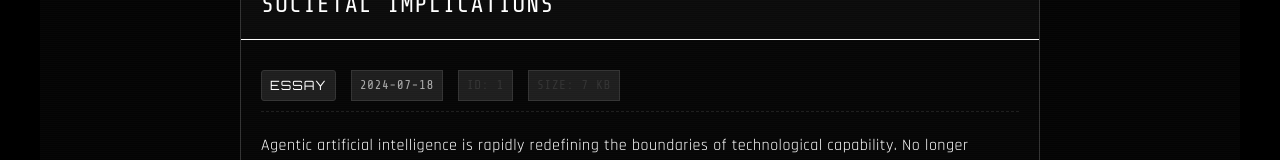
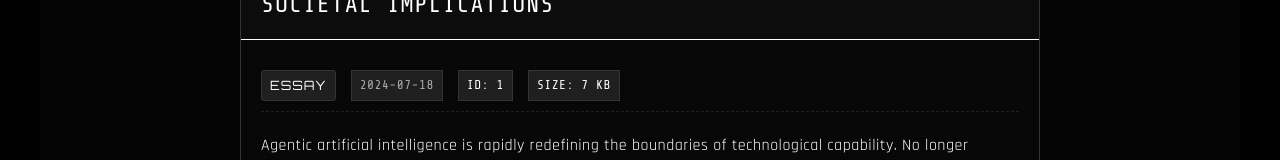
Before and after one commit to mem0cypher/Mem0, a React (Create React App) app: page /database/1 in a window 1280 px wide. Shown: the part 217-377 px from the top of the page. Built offline with nearby package versions, Linux system fonts and the light colour scheme.

Commit message:
Make_ID_and_SIZE_white_in_database_entries

```diff
--- a/src/components/DataItemPage.css
+++ b/src/components/DataItemPage.css
@@ -99,10 +99,20 @@
   border-bottom: 1px dashed rgba(255, 255, 255, 0.1);
 }
 
-.data-item-type, .data-item-date, .data-item-id, .data-item-size {
+.data-item-type, .data-item-date {
   font-family: var(--font-mono);
   font-size: 0.8em;
   color: var(--theme-accent);
+  background-color: rgba(40, 40, 40, 0.7);
+  padding: 3px 8px;
+  border-radius: 0;
+  border: 1px solid var(--theme-accent);
+}
+
+.data-item-id, .data-item-size {
+  font-family: var(--font-mono);
+  font-size: 0.8em;
+  color: var(--theme-text);
   background-color: rgba(40, 40, 40, 0.7);
   padding: 3px 8px;
   border-radius: 0;
```
